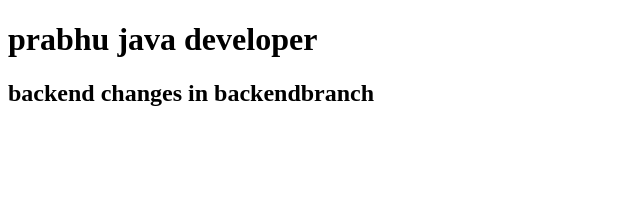
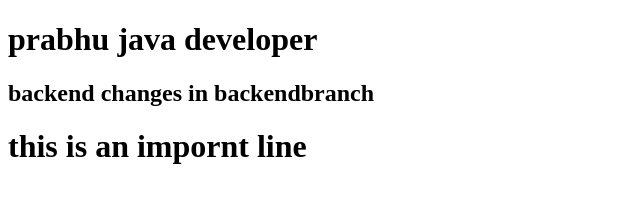
Before and after one commit to PRABHUNAGAMANI/practicegithub, a plain HTML site: page index.html in a window 1280 px wide. Shown: the whole page, without its empty margins (0-640 px from the left). Drawn offline with Linux system fonts and the light colour scheme.

Commit message:
!feat : added important changes

```diff
--- a/index.html
+++ b/index.html
@@ -8,6 +8,7 @@
 <body>
     <h1>prabhu java developer</h1>
     <h2>backend  changes in backendbranch</h2>
+     <h1>this is an impornt line</h1>
 
 </body>
 </html>
```
